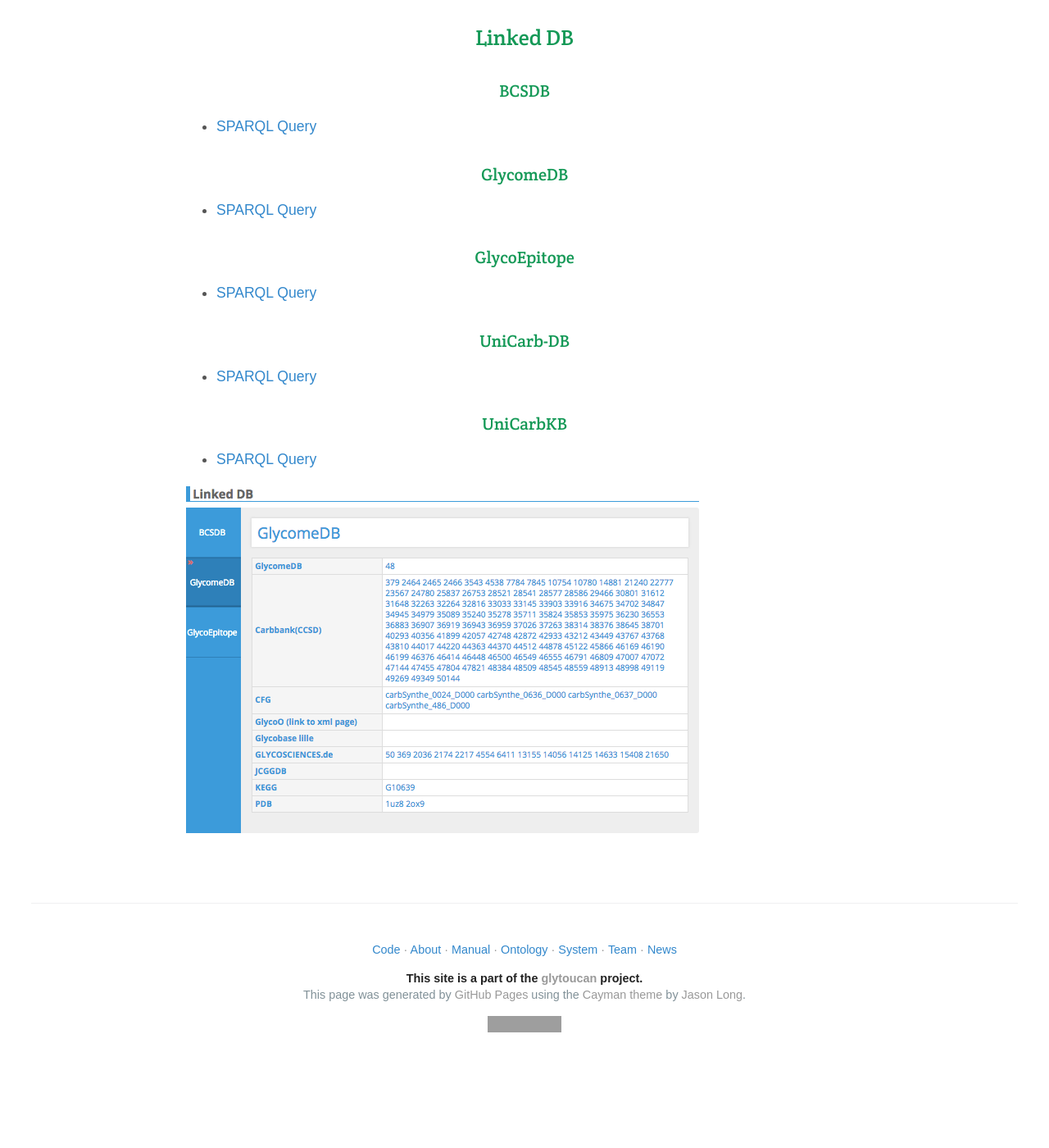
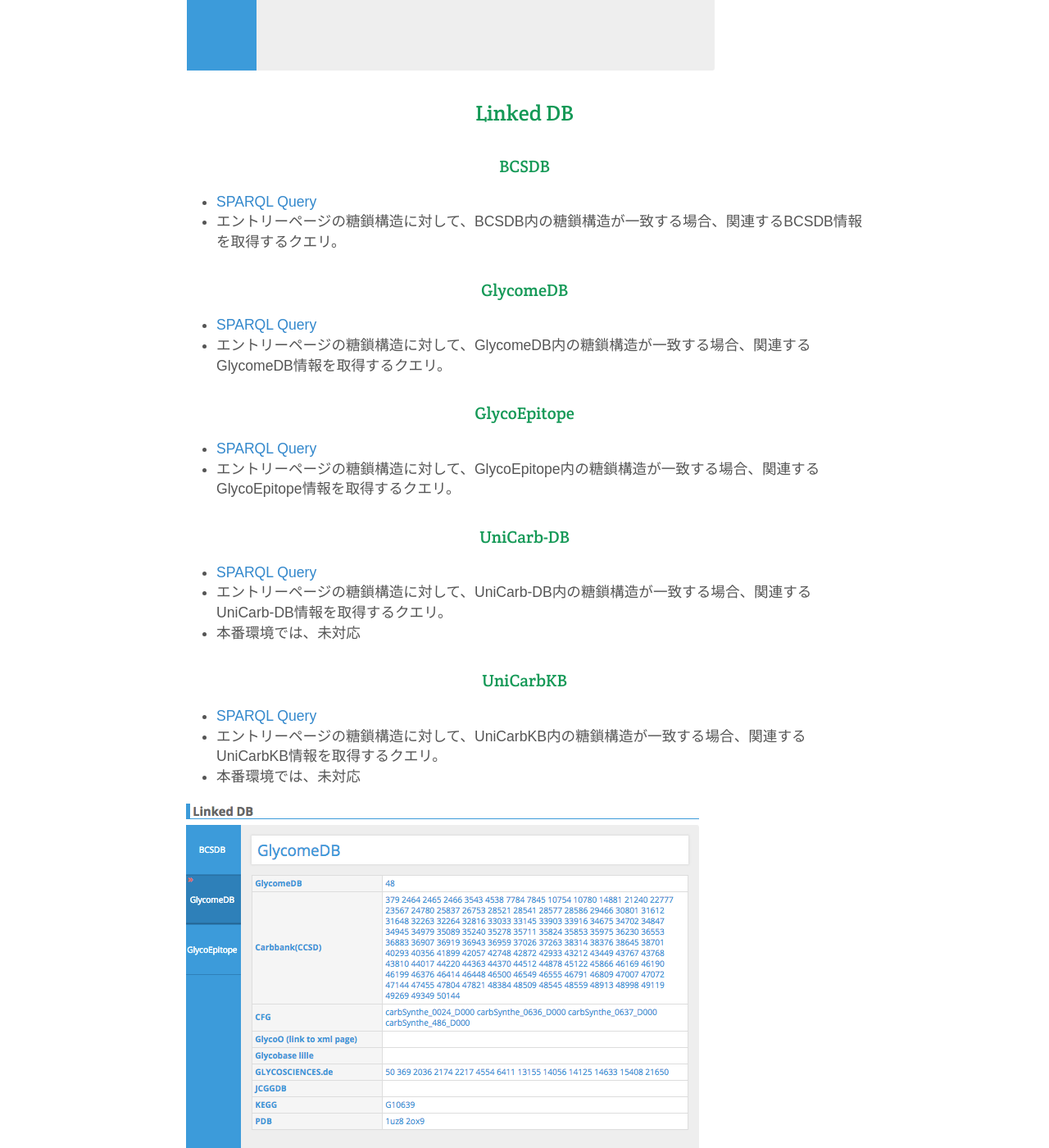
Before and after one commit to glytoucan/glytoucan, a Jekyll site: the page built from system/metadata.md, in a window 1280 px wide and 1400 px high, scrolled down 1342 px. Shown: the whole window at 82% size. Built offline with Jekyll 4.4.1, drawn with Linux system fonts in a browser that asks for light colours; nearby versions of some CDN libraries; Markdown is read by kramdown in place of the engine named in the settings; before the commit the page ends 2653 px from its top, so only the background shows below that; some of the changed text lies outside the part shown; grey boxes are pictures that could not be loaded.

Commit message:
update metadata.md

```diff
--- a/system/metadata.md
+++ b/system/metadata.md
@@ -7,15 +7,19 @@
 
 ## Overview
 * [SPARQL Query](/system/sparqlForMetadata/overview)
+* エントリーページのOverviewの情報を取得するクエリ。
+
 ![overview](/images/manual/glycan-entry-G00051MO-Overview.png)
 
 
 ## Related Data
 ### Motif
 * [SPARQL Query](/system/sparqlForMetadata/related-data-motif)
+* エントリーページのMotifに関する情報を取得するクエリ。
 
 ### Monosaccharide composition
 * [SPARQL Query](/system/sparqlForMetadata/related-data-monosaccharide)
+* エントリーページのMonosaccharideに関する情報を取得するクエリ。
 
 ![related data](/images/manual/glycan-entry-G00051MO-RelatedData.png)
 
@@ -23,17 +27,31 @@
 ## Linked DB
 ### BCSDB
 * [SPARQL Query](/system/sparqlForMetadata/linkeddb-bcsdb)
+* エントリーページの糖鎖構造に対して、BCSDB内の糖鎖構造が一致する場合、関連するBCSDB情報を取得するクエリ。
 
 ### GlycomeDB
 * [SPARQL Query](/system/sparqlForMetadata/linkeddb-glycomedb)
+* エントリーページの糖鎖構造に対して、GlycomeDB内の糖鎖構造が一致する場合、関連するGlycomeDB情報を取得するクエリ。
 
 ### GlycoEpitope
 * [SPARQL Query](/system/sparqlForMetadata/linkeddb-glycoepitope)
+* エントリーページの糖鎖構造に対して、GlycoEpitope内の糖鎖構造が一致する場合、関連するGlycoEpitope情報を取得するクエリ。
 
 ### UniCarb-DB
 * [SPARQL Query](/system/sparqlForMetadata/linkeddb-unicarb-db)
+* エントリーページの糖鎖構造に対して、UniCarb-DB内の糖鎖構造が一致する場合、関連するUniCarb-DB情報を取得するクエリ。
+* 本番環境では、未対応
 
 ### UniCarbKB
 * [SPARQL Query](/system/sparqlForMetadata/linkeddb-unicarbkb)
+* エントリーページの糖鎖構造に対して、UniCarbKB内の糖鎖構造が一致する場合、関連するUniCarbKB情報を取得するクエリ。
+* 本番環境では、未対応
+
 
 ![linked db](/images/manual/glycan-entry-G00051MO-LinkdDB.png)
+
+
+## Glycan Structure form WURCS RDF SEQ
+WURCS RDF SEQを利用して、一つのエントリーページにある糖鎖構造の情報を取得する。
+* GRES = AccessionNumberが入ったMonosaccharide Residue URI
+* SEQ0.3には、GRESのクラスはタイプ付けされてはいない。
```
